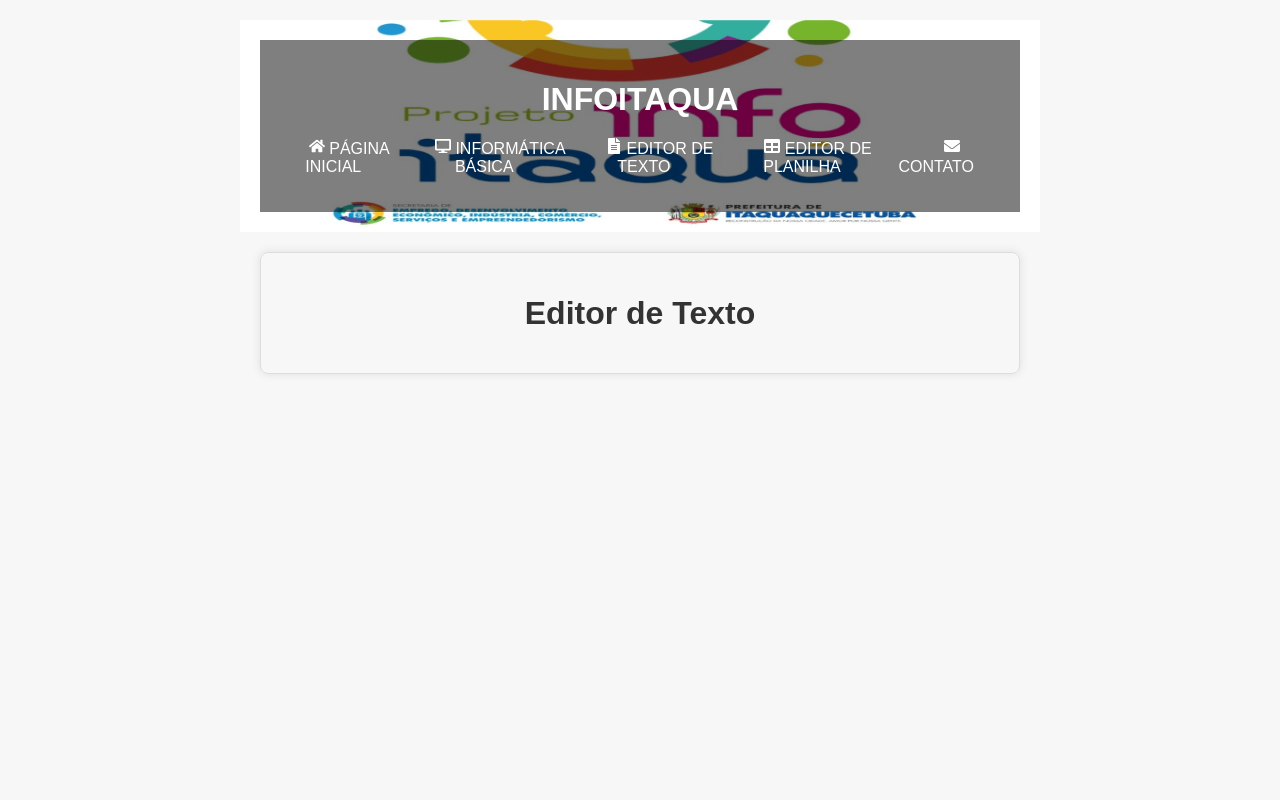
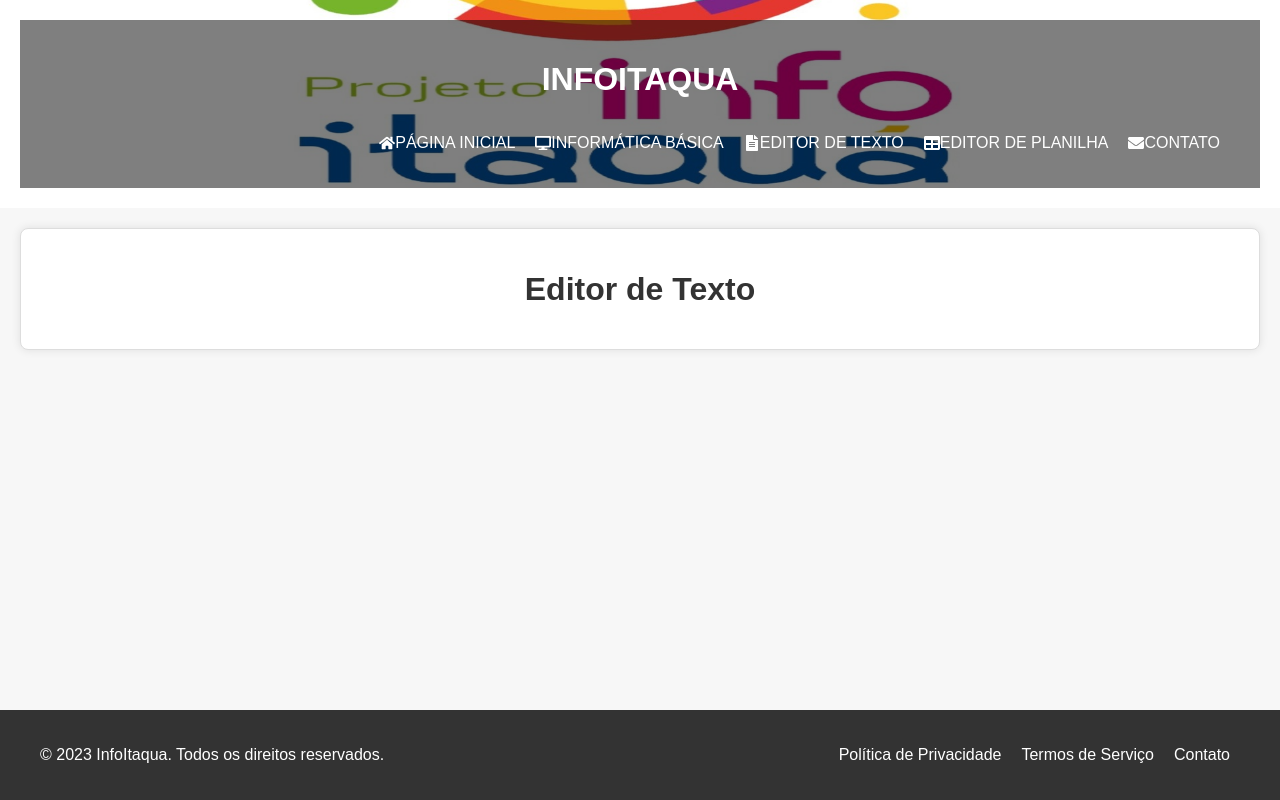
Before and after one commit to p3dr-dev/InfoItaqua, a Next.js app: page /editor-de-texto in a window 1280 px wide. Built offline with nearby package versions, Linux system fonts and the light colour scheme.

Commit message:
estilo e adição do footer

```diff
--- /dev/null
+++ b/components/Footer.js
@@ -0,0 +1,20 @@
+// components/Footer.js
+import React from 'react';
+import styles from '../styles/Footer.module.css';
+
+const Footer = () => {
+  return (
+    <footer className={styles.footer}>
+      <div className={styles.container}>
+        <p>© 2023 InfoItaqua. Todos os direitos reservados.</p>
+        <div className={styles.links}>
+          <a href="/politica-de-privacidade">Política de Privacidade</a>
+          <a href="/termos-de-servico">Termos de Serviço</a>
+          <a href="/contato">Contato</a>
+        </div>
+      </div>
+    </footer>
+  );
+};
+
+export default Footer;
--- a/components/Header.js
+++ b/components/Header.js
@@ -1,6 +1,7 @@
 // components/Header.js
+import { useState, useEffect } from 'react';
 import Link from 'next/link';
-import { FaHome, FaDesktop, FaFileAlt, FaTable, FaEnvelope } from 'react-icons/fa';
+import { FaBars, FaHome, FaDesktop, FaFileAlt, FaTable, FaEnvelope } from 'react-icons/fa';
 import styles from '../styles/Header.module.css';
 
 const navItems = [
@@ -12,12 +13,41 @@ const navItems = [
 ];
 
 const Header = () => {
+  const [isMenuOpen, setMenuOpen] = useState(false);
+
+  useEffect(() => {
+    const handleResize = () => {
+      if (window.innerWidth > 768 && isMenuOpen) {
+        setMenuOpen(false);
+      }
+    };
+
+    window.addEventListener('resize', handleResize);
+
+    return () => {
+      window.removeEventListener('resize', handleResize);
+    };
+  }, [isMenuOpen]);
+
+  const toggleMenu = () => {
+    setMenuOpen(!isMenuOpen);
+  };
+
   return (
     <header className={styles.header}>
       <div className={styles.overlay}>
         <h1 className={styles.title}>INFOITAQUA</h1>
-        <nav className={styles.nav}>
-          <ul className={styles.navList}>
+        <nav className={`${styles.nav} ${isMenuOpen ? styles.navOpen : ''}`}>
+          <div
+            className={styles.menuIcon}
+            onClick={toggleMenu}
+            role="button"
+            tabIndex={0}
+            aria-label={isMenuOpen ? 'Fechar Menu' : 'Abrir Menu'}
+          >
+            <FaBars />
+          </div>
+          <ul className={`${styles.navList} ${isMenuOpen ? styles.show : ''}`}>
             {navItems.map((item, index) => (
               <NavItem key={index} {...item} />
             ))}
@@ -29,7 +59,7 @@ const Header = () => {
 };
 
 const NavItem = ({ href, label, icon }) => (
-  <li className={styles.navItem}>
+  <li className={`${styles.navItem} show`}>
     <Link href={href} className={styles.navLink}>
         {icon} {label}
     </Link>
--- a/components/Layout.js
+++ b/components/Layout.js
@@ -1,13 +1,41 @@
 // components/Layout.js
+import React, { useEffect, useState } from 'react';
 import Header from './Header';
+import Footer from './Footer';
 import styles from '../styles/Layout.module.css';
 
-const Layout = ({ children }) => (
-  <div className={styles.container}>
-    <Header />
-    <main className={styles.main}>{children}</main>
-    {/* Adicione aqui um componente de rodapé, se necessário */}
-  </div>
-);
+const Layout = ({ children }) => {
+  const [showBackToTop, setShowBackToTop] = useState(false);
+
+  const handleScroll = () => {
+    if (window.scrollY > 200) {
+      setShowBackToTop(true);
+    } else {
+      setShowBackToTop(false);
+    }
+  };
+
+  useEffect(() => {
+    window.addEventListener('scroll', handleScroll);
+
+    return () => {
+      window.removeEventListener('scroll', handleScroll);
+    };
+  }, []);
+
+  return (
+    <div className={styles.layout}>
+      <Header />
+      <main className={styles.main}>{children}</main>
+      <Footer />
+      <div
+        className={`${styles.backToTop} ${showBackToTop ? styles.show : ''}`}
+        onClick={() => window.scrollTo({ top: 0, behavior: 'smooth' })}
+      >
+        &#8593; Voltar ao Topo
+      </div>
+    </div>
+  );
+};
 
 export default Layout;
--- /dev/null
+++ b/styles/Footer.module.css
@@ -0,0 +1,25 @@
+/* styles/Footer.module.css */
+.footer {
+    background-color: #333;
+    color: #fff;
+    padding: 20px 0;
+    text-align: center;
+  }
+
+  .container {
+    max-width: 1200px;
+    margin: 0 auto;
+    display: flex;
+    justify-content: space-between;
+    align-items: center;
+  }
+
+  .links a {
+    color: #fff;
+    margin: 0 10px;
+    text-decoration: none;
+  }
+
+  .links a:hover {
+    text-decoration: underline;
+  }
--- a/styles/Header.module.css
+++ b/styles/Header.module.css
@@ -18,42 +18,90 @@
   }
 
   .nav {
-    margin-top: 20px;
+    display: flex;
+    align-items: center;
   }
 
   .navList {
     list-style: none;
     padding: 0;
     display: flex;
-    justify-content: center;
+    margin-left: auto;
   }
 
   .navItem {
-    margin-right: 10px;
-    display: inline;
+    margin-right: 20px;
   }
 
   .navLink {
     text-decoration: none;
     color: white;
-    padding: 8px 16px;
-    border-radius: 5px;
-    transition: background-color 0.3s ease;
+    display: flex;
+    align-items: center;
   }
 
-  .navLink:hover {
-    background-color: rgba(255, 255, 255, 0.1);
+  .menuIcon {
+    display: none;
+    cursor: pointer;
+    font-size: 1.5em;
+    margin-right: 20px;
+    transition: color 0.3s;
+  }
+
+  .menuIcon:hover {
+    color: #ddd;
   }
 
   /* Responsividade */
-  @media (max-width: 600px) {
+  @media (max-width: 768px) {
     .navList {
+      display: none;
       flex-direction: column;
-      align-items: center;
+      position: absolute;
+      top: 70px;
+      left: 0;
+      width: 100%;
+      background-color: #333;
+      box-shadow: 0px 8px 16px rgba(0, 0, 0, 0.1);
+      transition: transform 0.3s ease-in-out;
+      transform: translateY(-100%);
+    }
+
+    .navList.show {
+      display: flex;
+      transform: translateY(0);
+      transition: transform 0.3s ease-in-out;
     }
 
     .navItem {
-      margin: 10px 0;
+      margin: 0;
+      opacity: 0;
+      transform: translateX(-20px);
+      transition: opacity 0.5s, transform 0.5s;
+    }
+
+    .navItem.show {
+      opacity: 1;
+      transform: translateX(0);
+    }
+
+    .navLink {
+      padding: 15px;
+      width: 100%;
+      box-sizing: border-box;
+      transition: background-color 0.3s;
+    }
+
+    .navLink:hover {
+      background-color: #444;
+    }
+
+    .menuIcon {
       display: block;
+      color: #fff;
+    }
+
+    .navOpen {
+      position: relative;
     }
   }
--- a/styles/Layout.module.css
+++ b/styles/Layout.module.css
@@ -1,10 +1,37 @@
 /* styles/Layout.module.css */
-.container {
-    max-width: 800px;
-    margin: 0 auto;
-    padding: 20px;
+.layout {
+  display: flex;
+  flex-direction: column;
+  min-height: 100vh;
+}
+
+.main {
+  flex: 1;
+}
+
+.backToTop {
+  position: fixed;
+  bottom: 20px;
+  right: 20px;
+  background-color: #3498db;
+  color: #fff;
+  padding: 10px;
+  border-radius: 5px;
+  cursor: pointer;
+  display: none;
+  opacity: 0;
+  transition: opacity 0.3s;
+}
+
+.backToTop:hover {
+  background-color: #2980b9;
+}
+
+/* Responsividade */
+@media (max-width: 768px) {
+  .backToTop {
+    bottom: 10px;
+    right: 10px;
+    font-size: 0.8em;
   }
-
-  .main {
-    margin-top: 20px;
-  }
+}
--- a/styles/PageContent.module.css
+++ b/styles/PageContent.module.css
@@ -5,6 +5,7 @@
   border: 1px solid #ddd;
   border-radius: 8px;
   box-shadow: 0 0 10px rgba(0, 0, 0, 0.1);
+  background-color: #fff;
 }
 
 .pageContent h1 {
```
